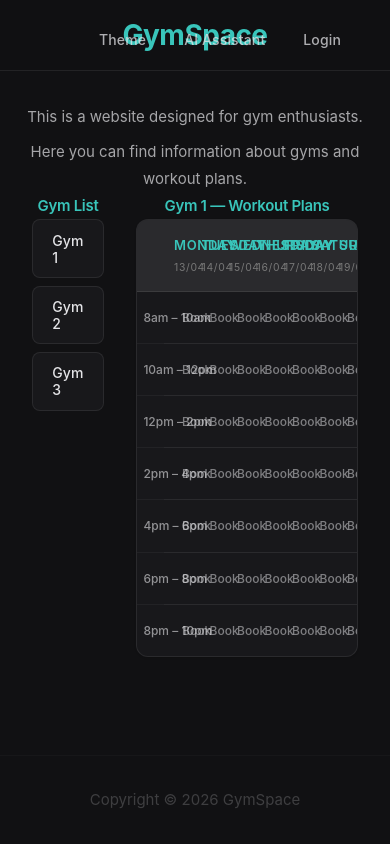
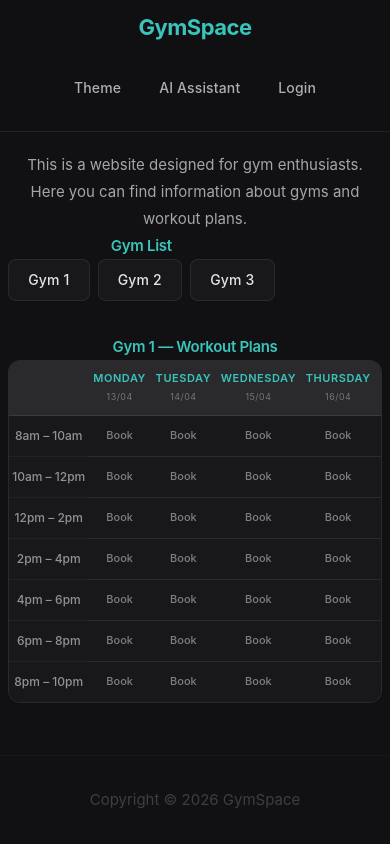
Before and after one commit to OTOfngn/project-gymspace, a plain HTML site: page frontend/index.html in a window 390 px wide. Drawn offline with Linux system fonts and the light colour scheme; no server answers.

Commit message:
Refinement & README edited

```diff
--- a/frontend/index.html
+++ b/frontend/index.html
@@ -1,12 +1,3 @@
-<!--
-Notes:
-need a theme toggle button
-a dictionary for gyms? a timetable for each
-editable timetable elements
-time slots
-add-booking button and input field
-
--->
 <!DOCTYPE html>
 <html lang="en">
 
@@ -14,7 +5,8 @@ add-booking button and input field
     <meta charset="UTF-8">
     <meta name="viewport" content="width=device-width, initial-scale=1.0">
     <title>GymSpace — Book Your Workout</title>
-    <meta name="description" content="GymSpace helps gym enthusiasts discover gyms, browse workout plans, and book time slots with ease.">
+    <meta name="description"
+        content="GymSpace helps gym enthusiasts discover gyms, browse workout plans, and book time slots with ease.">
     <link rel="stylesheet" href="style.css">
     <script src="main.js" defer></script>
 </head>
@@ -22,7 +14,7 @@ add-booking button and input field
 <body>
 
     <header class="with-sticky-nav">
-        <span id="user-display" style="display:none;"></span>
+        <span id="user-display"></span>
         <h1>GymSpace</h1>
         <nav>
             <ul class="horizontal">
@@ -38,7 +30,7 @@ add-booking button and input field
 
     <section> <!--Description-->
         <p class="centered heading">This is a website designed for gym enthusiasts.</p>
-        <p class="centered" style="margin-top:-1rem;">Here you can find information about gyms and workout plans.</p>
+        <p class="centered subtitle">Here you can find information about gyms and workout plans.</p>
     </section>
 
     <section class="container"> <!--Main content-->
@@ -53,22 +45,19 @@ add-booking button and input field
             </nav>
         </section>
 
-        <!-- <section style="flex-basis: "></section> -->
-
-        <section style="flex-basis: 80%;"> <!--Workout Plans-->
+        <section class="workout-section"> <!--Workout Plans-->
             <h2 id="workout-plans-title" class="centered">Gym 1 — Workout Plans</h2>
-            <!-- <ol class="no-bullets horizontal centered scattered"> -->
             <table>
                 <thead>
                     <tr>
                         <th></th> <!-- empty space -->
-                        <th id="th-mon">Monday</th>
-                        <th id="th-tue">Tuesday</th>
-                        <th id="th-wed">Wednesday</th>
-                        <th id="th-thu">Thursday</th>
-                        <th id="th-fri">Friday</th>
-                        <th id="th-sat">Saturday</th>
-                        <th id="th-sun">Sunday</th>
+                        <th id="th-mon">Mon</th>
+                        <th id="th-tue">Tue</th>
+                        <th id="th-wed">Wed</th>
+                        <th id="th-thu">Thu</th>
+                        <th id="th-fri">Fri</th>
+                        <th id="th-sat">Sat</th>
+                        <th id="th-sun">Sun</th>
                     </tr>
                 </thead>
                 <tbody>
--- a/frontend/main.js
+++ b/frontend/main.js
@@ -12,12 +12,16 @@ function checkWeekInRealtime() {
         renderTable();
     }
 }
-// Check every 60 seconds
-setInterval(checkWeekInRealtime, 60000);
+// Check every hour
+setInterval(checkWeekInRealtime, 3600000);
 
 // Authentication State
-let currentUserId = localStorage.getItem("userId");
-let currentUsername = localStorage.getItem("username");
+// let currentUserId = localStorage.getItem("userId");
+// let currentUsername = localStorage.getItem("username");
+// ^^^ This is not used because it is not secure
+// Default status set as unauthenticated
+let currentUserId = null;
+let currentUsername = null;
 
 // Update UI based on auth state
 function updateAuthUI() {
--- a/frontend/style.css
+++ b/frontend/style.css
@@ -327,6 +327,7 @@ td a[data-status="booked by someone else"] {
     font-weight: 600;
     color: var(--primary-color);
     opacity: 0.9;
+    display: none;
 }
 
 .centered {
@@ -387,6 +388,14 @@ td a[data-status="booked by someone else"] {
 section > .centered {
     font-size: var(--font-size);
     line-height: 1.8;
+}
+
+.subtitle {
+    margin-top: -1rem;
+}
+
+.workout-section {
+    flex-basis: 80%;
 }
 
 /* ==================== */
@@ -540,3 +549,101 @@ section > .centered {
     line-height: 1.7;
     opacity: 0.85;
 }
+
+/* ==================== */
+/* RESPONSIVE DESIGN    */
+/* ==================== */
+
+/* Tablet — stack layout, scrollable table */
+@media (max-width: 768px) {
+    .container {
+        flex-direction: column;
+        padding: 0 1rem;
+    }
+
+    .workout-section {
+        flex-basis: auto;
+        width: 100%;
+    }
+
+    #gym-list {
+        flex-direction: row;
+        flex-wrap: wrap;
+        justify-content: center;
+    }
+
+    #gym-list button {
+        text-align: center;
+    }
+
+    table {
+        display: block;
+        overflow-x: auto;
+        -webkit-overflow-scrolling: touch;
+    }
+
+    .with-sticky-nav {
+        flex-wrap: wrap;
+        gap: 0.4rem;
+        padding: 0.6rem 1rem;
+    }
+
+    .with-sticky-nav nav {
+        position: static;
+    }
+
+    .with-sticky-nav h1 {
+        width: 100%;
+        text-align: center;
+    }
+
+    #user-display {
+        position: static;
+        width: 100%;
+        text-align: center;
+    }
+}
+
+/* Mobile — smaller text, compact spacing */
+@media (max-width: 480px) {
+    h1 {
+        font-size: 22px;
+    }
+
+    h2 {
+        font-size: 18px;
+    }
+
+    .container {
+        padding: 0 0.5rem;
+    }
+
+    th {
+        font-size: 11px;
+        padding: 0.6rem 0.3rem;
+    }
+
+    td {
+        font-size: 11px;
+        padding: 0.5rem 0.2rem;
+    }
+
+    td a {
+        font-size: 11px;
+        padding: 0.2rem 0.4rem;
+    }
+
+    .modal-card {
+        margin: 0 1rem;
+        padding: 2rem 1.5rem;
+    }
+
+    .ai-input-container {
+        flex-direction: column;
+    }
+
+    .heading {
+        margin-top: 1.2rem;
+        margin-bottom: 1rem;
+    }
+}
```
Also changed, not shown: README.md.
